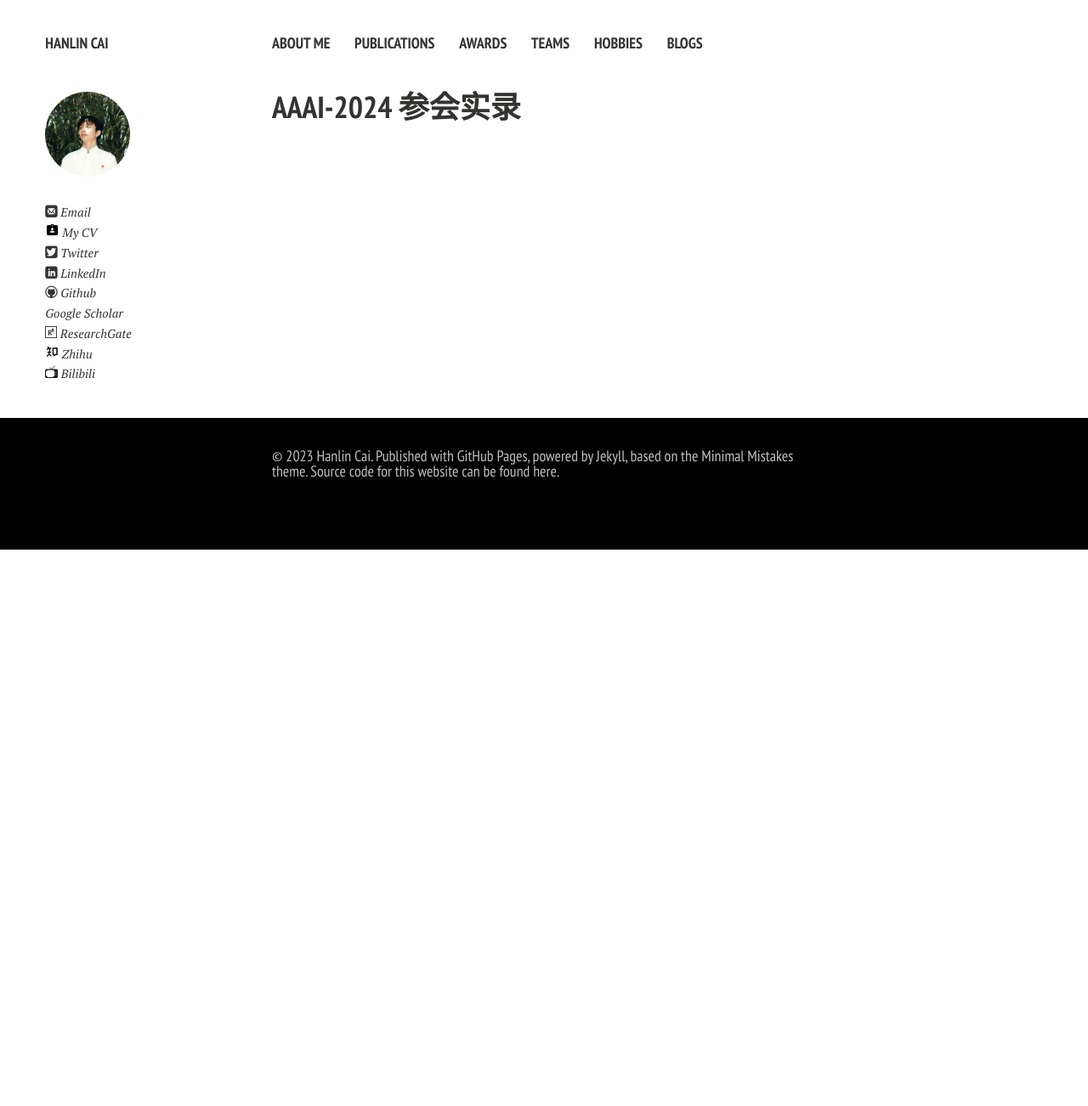
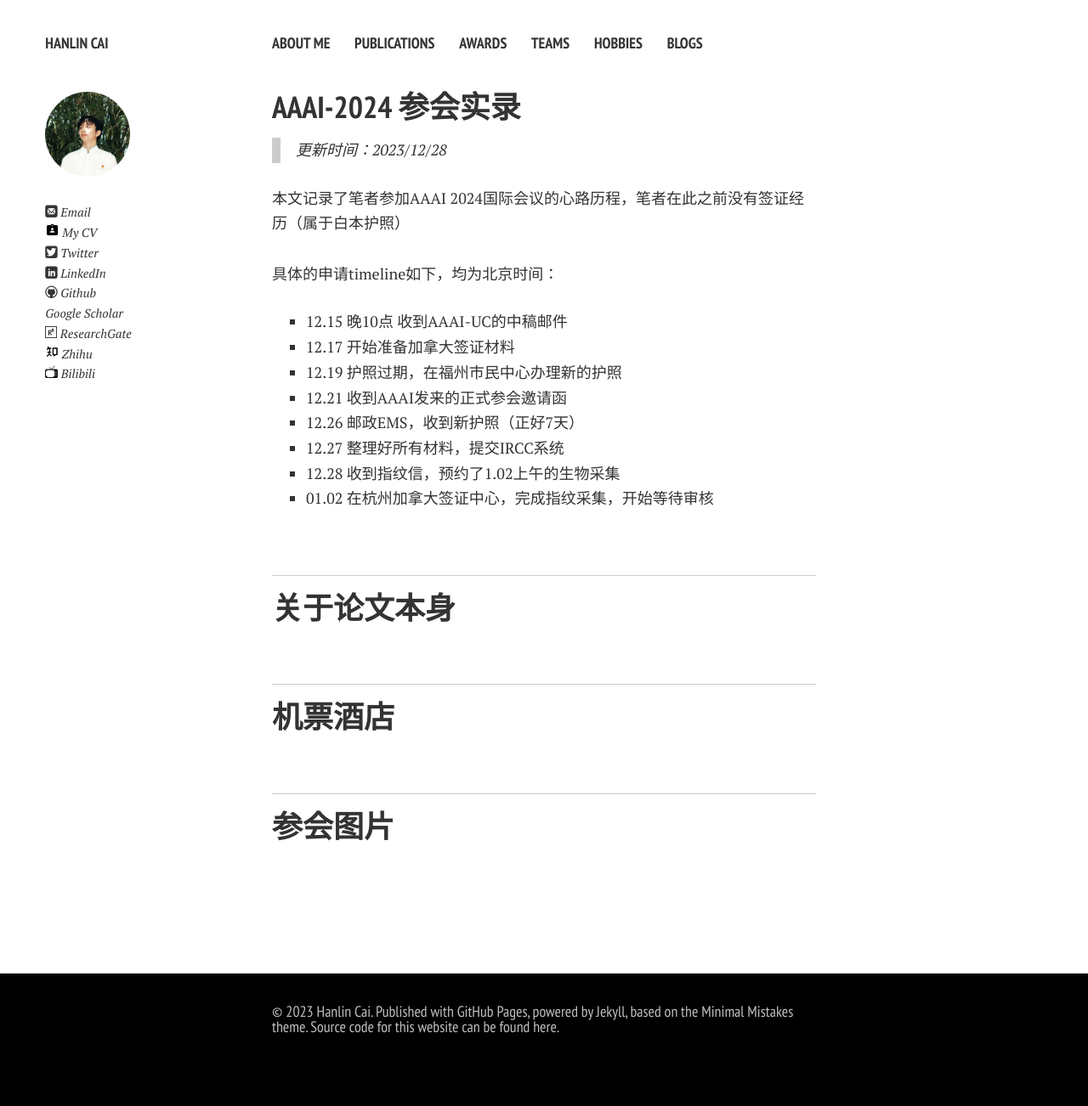
Before and after one commit to GuangLun2000/GuangLun2000.github.io, a Jekyll site: the page built from blogs/aaai-24.md, in a window 1280 px wide. Shown: the whole page at 85% size. Built offline with Jekyll 4.4.1, drawn with Linux system fonts in a browser that asks for light colours; nearby versions of some CDN libraries; comment, search, counter and statistics services are not loaded; a style sheet for code colours, icons or effects is not loaded; before the commit the page ends 900 px from its top, so only the background shows below that.

Commit message:
Update aaai-24.md

```diff
--- a/blogs/aaai-24.md
+++ b/blogs/aaai-24.md
@@ -6,4 +6,57 @@ title: Lance的第一次AAAI参会实录
 
 ## AAAI-2024 参会实录
 
+> 更新时间：2023/12/28
+
+本文记录了笔者参加AAAI 2024国际会议的心路历程，笔者在此之前没有签证经历（属于白本护照）
+
+<br>具体的申请timeline如下，均为北京时间：
+
+- 12.15 晚10点 收到AAAI-UC的中稿邮件
+- 12.17 开始准备加拿大签证材料
+- 12.19 护照过期，在福州市民中心办理新的护照
+- 12.21 收到AAAI发来的正式参会邀请函
+- 12.26 邮政EMS，收到新护照（正好7天）
+- 12.27 整理好所有材料，提交IRCC系统
+- 12.28 收到指纹信，预约了1.02上午的生物采集
+- 01.02 在杭州加拿大签证中心，完成指纹采集，开始等待审核
+
 <br>
+
+---
+
+## 关于论文本身
+
+
+
+
+
+<br>
+
+----
+
+## 机票酒店
+
+
+
+
+
+
+
+<br>
+
+----
+
+## 参会图片
+
+
+
+
+
+
+
+
+
+<br>
+
+<br>
```
